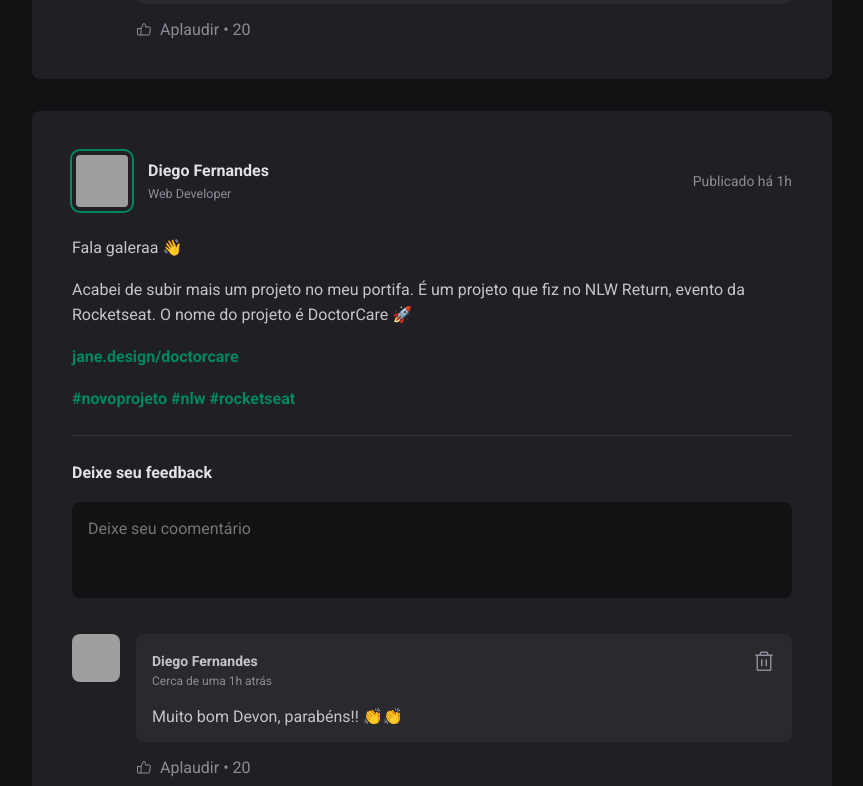
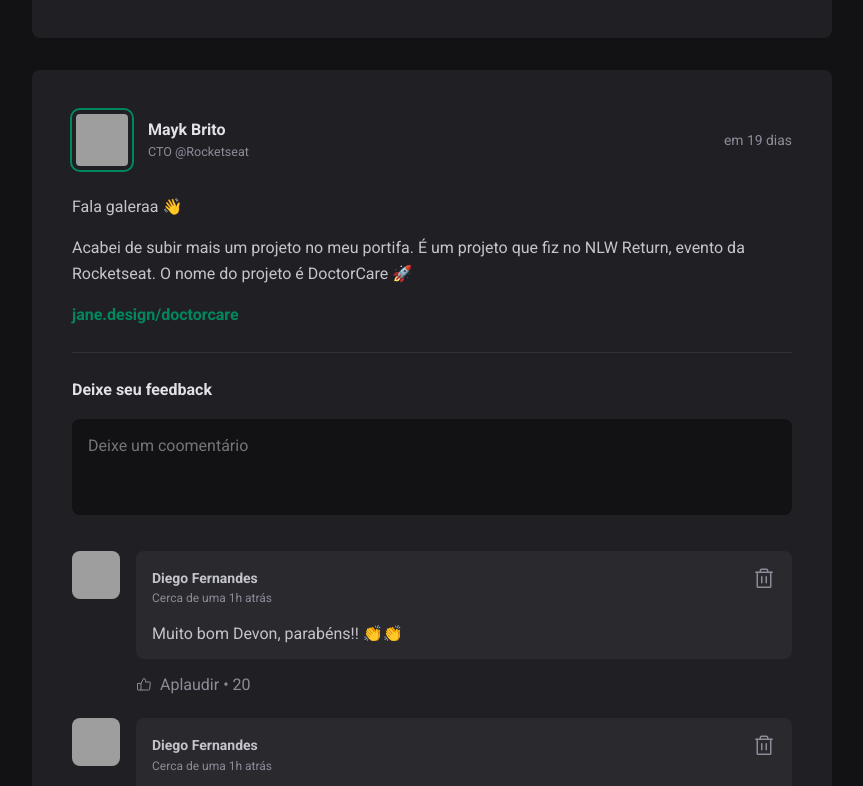
Before and after one commit to samuelhermany/react_feed, a React (Vite) app: page / in a window 1280 px wide. Shown: the part 1074-1860 px from the top of the page, without its empty margins (352-1215 px from the left). Built offline with nearby package versions, Linux system fonts and the light colour scheme; grey boxes are pictures that could not be loaded.

Commit message:
Propriedades do Post conluída

```diff
--- a/package.json
+++ b/package.json
@@ -10,6 +10,9 @@
     "preview": "vite preview"
   },
   "dependencies": {
+    "date": "^2.0.5",
+    "date-fns": "^3.6.0",
+    "fns": "^1.0.0",
     "phosphor-react": "^1.4.1",
     "react": "^18.3.1",
     "react-dom": "^18.3.1"
--- a/src/App.jsx
+++ b/src/App.jsx
@@ -1,9 +1,39 @@
 import { Header } from "./components/Header"
 import { Post } from "./components/Post"
 import { Sidebar } from "./components/Sidebar"
-
 import styles from './App.module.css'
 import './global.css'
+
+const posts = [
+  {
+    id: 1,
+    author: {
+      avatarUrl: 'https://github.com/diego3g.png',
+      name: 'Diego Fernandes',
+      role: 'CTO @Rocketseat'
+    },
+    content: [
+      { type: 'paragraph', content: 'Fala galeraa 👋'},
+      { type: 'paragraph', content: 'Acabei de subir mais um projeto no meu portifa. É um projeto que fiz no NLW Return, evento da Rocketseat. O nome do projeto é DoctorCare 🚀'},
+      { type: 'link', content: 'jane.design/doctorcare'},
+    ],
+    publishedAt: new Date('2024-08-03 20:00:00'),
+  },
+  {
+    id: 2,
+    author: {
+      avatarUrl: 'https://github.com/maykbrito.png',
+      name: 'Mayk Brito',
+      role: 'CTO @Rocketseat'
+    },
+    content: [
+      { type: 'paragraph', content: 'Fala galeraa 👋'},
+      { type: 'paragraph', content: 'Acabei de subir mais um projeto no meu portifa. É um projeto que fiz no NLW Return, evento da Rocketseat. O nome do projeto é DoctorCare 🚀'},
+      { type: 'link', content: 'jane.design/doctorcare'},
+    ],
+    publishedAt: new Date('2024-08-17 21:00:00'),
+  }
+]
 
 export function App() {
   return (
@@ -12,14 +42,15 @@
       <div className={styles.wrapper}>
         <Sidebar />
         <main>
-          <Post
-            author="Diego Fernandes"
-            content="Lorem ipsum dolor sit amet consectetur adipisicing elit. Dolores tenetur esse sit, maxime fugit cumque quibusdam nostrum reiciendis vero sequi numquam ratione culpa autem ex excepturi natus eligendi vel aliquid."
-          />
-          <Post
-            author="Gabriel Buzzi"
-            content="Um novo posto muito legal"
-          />
+          {posts.map((post) => {
+            return (
+            <Post
+              author={post.author}
+              content={post.content}
+              publishedAt={post.publishedAt}
+            />
+            )
+          })}
         </main>
       </div>
     </div>
--- a/src/App.module.css
+++ b/src/App.module.css
@@ -8,3 +8,15 @@
    gap: 2rem;  /* Espaçamento entre as colunas 2rem(16px * 2) */
    align-items: flex-start; /* Faz com que o dois conteudos iniciem juntom, pois o padrão é strech */
 }
+
+/* Qaundo a tela for menor que 768px(mobile)*/
+@media (max-width: 768px){
+   html{
+      /* para obter 14px = sendo 16px o padrão, fazemos rega de três */
+      font-size: 87.5%; /* (14 x 100) / 16 = 87,5% */
+   }
+
+   .wrapper{
+      grid-template-columns: 1fr; /* Fica somente com uma coluna pois não a espaço para duas coluna */
+   }
+}
--- a/src/components/Post.jsx
+++ b/src/components/Post.jsx
@@ -1,38 +1,52 @@
+import { format, formatDistanceToNow } from "date-fns";
+import ptBR from 'date-fns/locale/pt-BR';
+
 import { Avatar } from './Avatar';
 import { Comment } from './Comment';
 import styles from './Post.module.css';
 
-export function Post(){
+// auhor: {avatar_url: "", name: ", role: ""}
+// publishedAt: Date
+// content: String
+export function Post({ author, publishedAt, content }){
+                                                  // "11 de maio   às  08:13h"
+  const publishedDateFormatted = format(publishedAt, "d 'de' LLLL 'às' HH:mm'h'", {
+   locale: ptBR})
+
+   const publishedDateRelativeToNow = formatDistanceToNow(publishedAt, {
+      locale: ptBR,
+      addSuffix: true,
+   })
+
   return (
       <article className={styles.post}>
          <header>
             <div className={styles.author}>
-               <Avatar src="https://github.com/samuelhermany.png"/>
+               <Avatar src={author.avatarUrl}/>
                <div className={styles.authorInfo}>
-                  <strong>Diego Fernandes</strong>
-                  <span>Web Developer</span>
+                  <strong>{author.name}</strong>
+                  <span>{author.role}</span>
                </div>
             </div>
 
-            <time title='11 de maio às 08:13h' dateTime='2022-05-11 08:13:30'>Publicado há 1h</time>
+            <time title={publishedDateFormatted} dateTime={publishedAt.toISOString()}>
+               {publishedDateRelativeToNow}
+            </time>
          </header>
 
          <div className={styles.content}>
-            <p>Fala galeraa 👋</p>
-            <p>Acabei de subir mais um projeto no meu portifa. É um projeto que fiz no NLW Return, evento da Rocketseat. O nome do projeto é DoctorCare 🚀</p>
-            <p><a href="">jane.design/doctorcare</a></p>
-            <p>
-               <a href="">#novoprojeto</a>{' '}
-               <a href="">#nlw</a>{' '}
-               <a href="">#rocketseat</a>{' '}
-            </p>
+            {content.map(line => {
+               if (line.type === 'paragraph'){
+                  return <p>{line.content}</p>;
+               } else if (line.type === 'link') {
+                  return <p><a href="#">{line.content}</a></p>;
+               }
+            })}
          </div>
 
          <form className={styles.commentForm}>
             <strong>Deixe seu feedback</strong>
-
-            <textarea placeholder="Deixe seu coomentário"
-            />
+            <textarea placeholder="Deixe um coomentário"/>
 
             <footer>
                <button type='submit'>Publicar</button>
```
Also changed, not shown: 1 other file (tests, documents, lock files or other folders).
